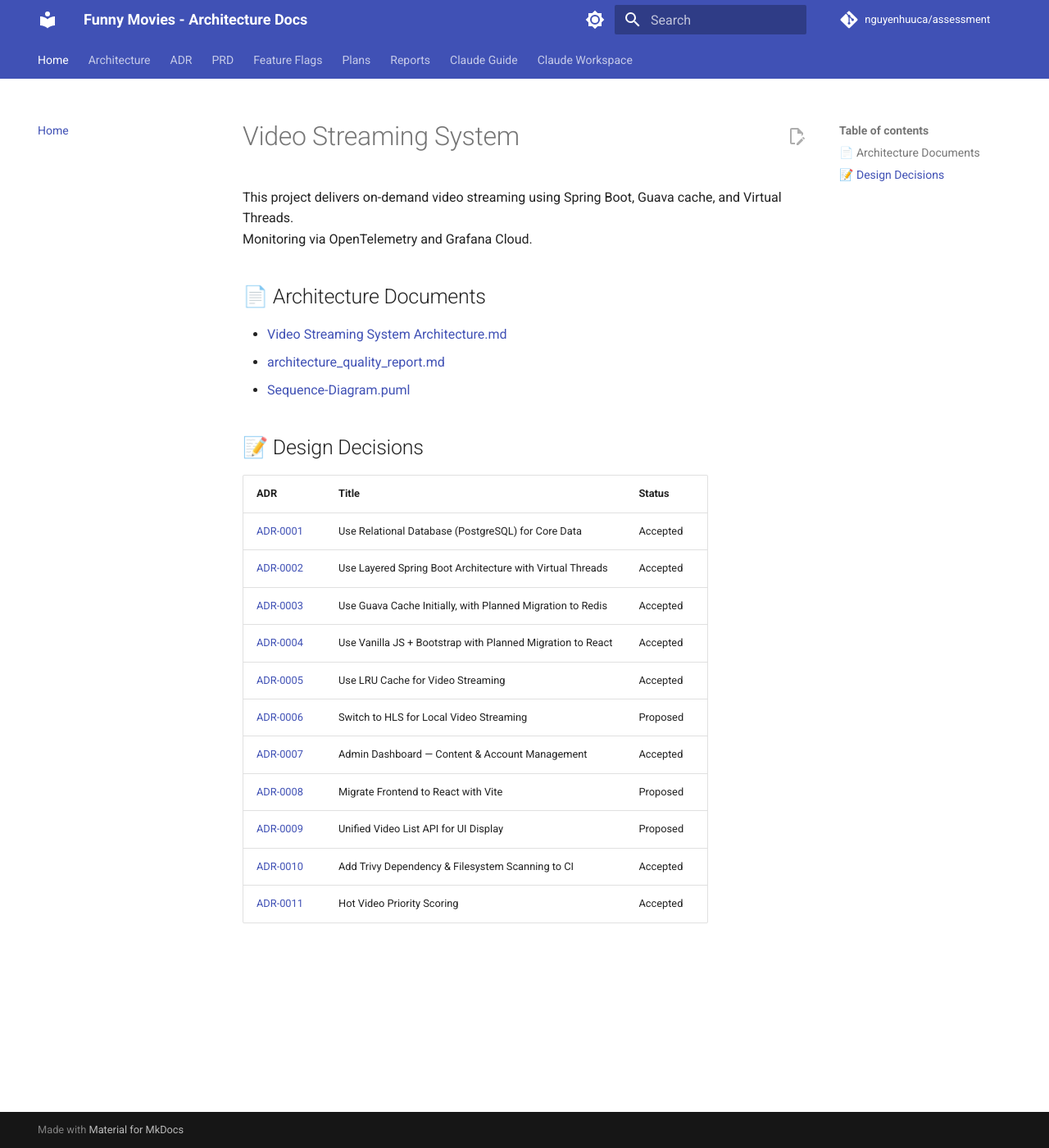
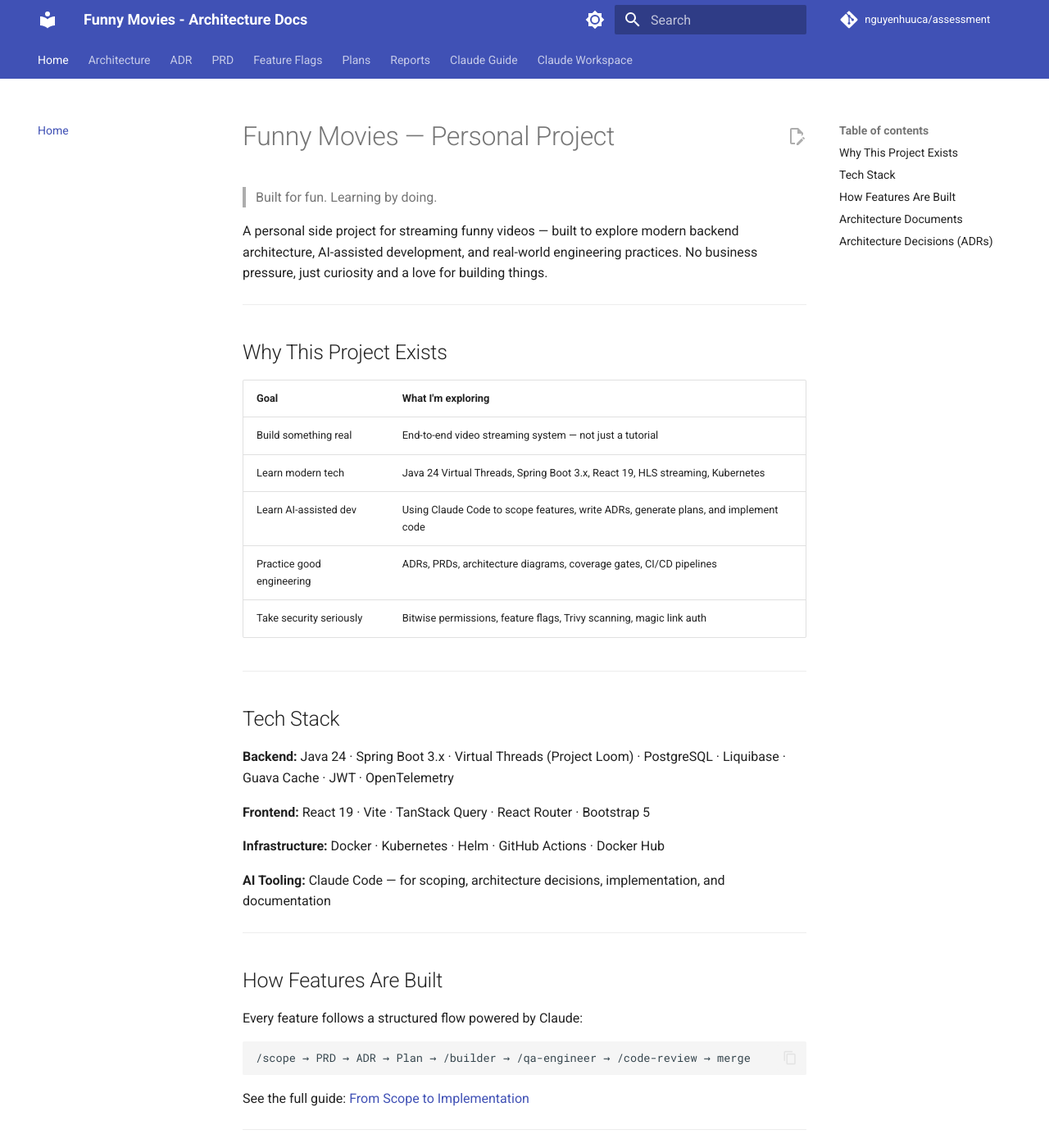
Before and after one commit to nguyenhuuca/assessment, an MkDocs documentation site: the page built from docs/README.md, in a window 1280 px wide and 1400 px high. Shown: the whole window at 82% size. Built offline with MkDocs 1.6.1 and Material for MkDocs 9.7.7, drawn with Linux system fonts in a browser that asks for light colours; comment, search, counter and statistics services are not loaded; some of the changed text lies outside the part shown.

Commit message:
docs: rewrite home page to reflect personal project goals
Update docs/README.md to describe the project as a personal side project
for fun, learning modern tech, and exploring AI-assisted development with
Claude Code. Add Why, Tech Stack, and How Features Are Built sections.
Remove emoji icons from headings and table.

Co-Authored-By: Claude Sonnet 4.6 <noreply@anthropic.com>

````diff
--- a/docs/README.md
+++ b/docs/README.md
@@ -1,16 +1,57 @@
-# Video Streaming System
+# Funny Movies — Personal Project
 
-This project delivers on-demand video streaming using Spring Boot, Guava cache, and Virtual Threads.
-Monitoring via OpenTelemetry and Grafana Cloud.
+> Built for fun. Learning by doing.
 
-## 📄 Architecture Documents
+A personal side project for streaming funny videos — built to explore modern backend architecture, AI-assisted development, and real-world engineering practices. No business pressure, just curiosity and a love for building things.
 
-- [Video Streaming System Architecture.md](Video%20Streaming%20System%20Architecture.md)
-- [architecture_quality_report.md](architecture_quality_report_2025-07-05.md)
-- [Sequence-Diagram.puml](Sequence-Diagram.md)
+---
 
+## Why This Project Exists
 
-## 📝 Design Decisions
+| Goal | What I'm exploring |
+|------|--------------------|
+| Build something real | End-to-end video streaming system — not just a tutorial |
+| Learn modern tech | Java 24 Virtual Threads, Spring Boot 3.x, React 19, HLS streaming, Kubernetes |
+| Learn AI-assisted dev | Using Claude Code to scope features, write ADRs, generate plans, and implement code |
+| Practice good engineering | ADRs, PRDs, architecture diagrams, coverage gates, CI/CD pipelines |
+| Take security seriously | Bitwise permissions, feature flags, Trivy scanning, magic link auth |
+
+---
+
+## Tech Stack
+
+**Backend:** Java 24 · Spring Boot 3.x · Virtual Threads (Project Loom) · PostgreSQL · Liquibase · Guava Cache · JWT · OpenTelemetry
+
+**Frontend:** React 19 · Vite · TanStack Query · React Router · Bootstrap 5
+
+**Infrastructure:** Docker · Kubernetes · Helm · GitHub Actions · Docker Hub
+
+**AI Tooling:** Claude Code — for scoping, architecture decisions, implementation, and documentation
+
+---
+
+## How Features Are Built
+
+Every feature follows a structured flow powered by Claude:
+
+```
+/scope → PRD → ADR → Plan → /builder → /qa-engineer → /code-review → merge
+```
+
+See the full guide: [From Scope to Implementation](flow-scope-to-implement.md)
+
+---
+
+## Architecture Documents
+
+- [System Architecture Overview](Video%20Streaming%20System%20Architecture.md)
+- [Sequence Diagram](Sequence-Diagram.md)
+- [Performance Review](performance-review.md)
+- [CI/CD Pipeline](diagrams/ci-pipeline.md)
+
+---
+
+## Architecture Decisions (ADRs)
 
 | ADR | Title | Status |
 |-----|-------|--------|
````
